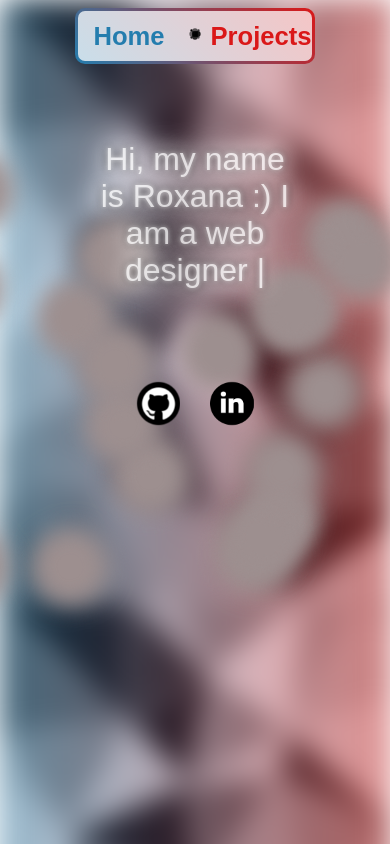
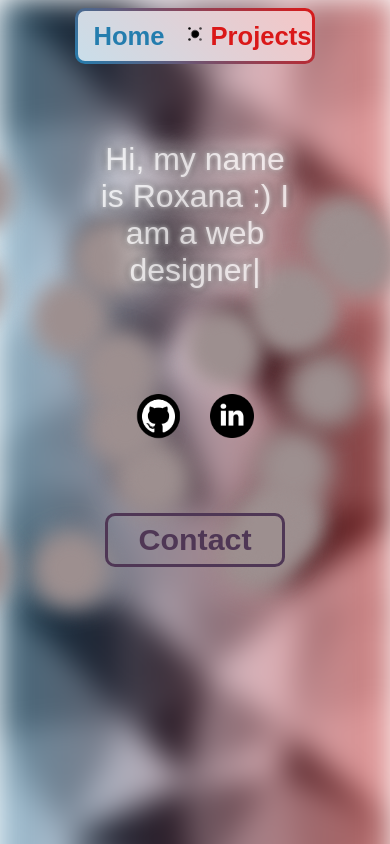
Before and after one commit to Roxxanar/PortofolioNextJs, a Next.js app: page / in a window 390 px wide. Shown: the top 844 px of the page. Built offline with nearby package versions, Linux system fonts and the light colour scheme; a web font is replaced by a local one.

Commit message:
changes4

```diff
--- a/src/app/components/Contact.module.css
+++ b/src/app/components/Contact.module.css
@@ -1,6 +1,8 @@
 .contact {
     width: 180px;
     height: 54.8px;
+
+    font-weight: bold;
 
     --list: #4f3755;
     --grad: linear-gradient(45deg, var(--list));
@@ -23,7 +25,7 @@
     aspect-ratio: 7/ 10;
     border-radius: 10px;
     font-size: 1.9rem;
-    font-weight: bold;
+
     cursor: pointer;
     position: relative;
     z-index: 1;
--- a/src/app/drawings/drawings.module.css
+++ b/src/app/drawings/drawings.module.css
@@ -59,8 +59,6 @@ html {
   z-index: 2;
 }
 
-
-
 .navbar {
   display: flex;
   justify-content: space-evenly;
@@ -106,13 +104,10 @@ html {
   transform: scale(1.05);
 }
 
-
-
 .hoveronphoto {
   padding-top: 40px;
   position: relative;
-    font-size:2rem;
-
+  font-size: 2rem;
 }
 
 .hoveronphoto p {
@@ -124,7 +119,6 @@ padding-top: 40px;
   -webkit-background-clip: text;
   -webkit-text-fill-color: transparent;
 }
-
 
 /* From Uiverse.io by IWhat1 */
 .container_card {
@@ -139,15 +133,11 @@ padding-top: 40px;
   transform-style: preserve-3d;
   opacity: 100%;
   z-index: 4;
-
 }
 
 .image {
-
   border-radius: 20px;
-
 }
-
 
 .card {
   height: 100%;
@@ -156,10 +146,7 @@ padding-top: 40px;
   position: relative;
   transition: transform 1500ms;
   transform-style: preserve-3d;
-
-
 }
-
 
 @media (min-width: 1300px) {
   .container_card:hover > .card {
@@ -168,23 +155,16 @@ padding-top: 40px;
   }
 }
 
-
-
 .flipped {
-
   transform: rotateY(180deg) rotateZ(180deg);
 }
 
 .flipped2 {
   transform: rotateY(180deg) rotateZ(180deg);
-
 }
 
-
-
-
-
-  .front, .back {
+.front,
+.back {
   height: 100%;
   width: 100%;
 
@@ -193,8 +173,7 @@ padding-top: 40px;
   backface-visibility: hidden;
 
   border-radius: 20px;
-    background: linear-gradient(-90deg,
-    #de4242,#508dad);
+  background: linear-gradient(-90deg, #de4242, #508dad);
 
   display: flex;
   flex-direction: column;
@@ -202,14 +181,13 @@ padding-top: 40px;
   align-items: center;
 }
 
-
 .back {
-
   border: 2px solid black;
   transform: rotateY(180deg) rotateZ(180deg);
 }
 
-  .backHeading, .frontHeading {
+.backHeading,
+.frontHeading {
   font-size: 1.9rem;
 
   font-weight: bold;
@@ -222,20 +200,14 @@ padding-top: 40px;
   width: 80%;
 }
 
-
 @media (max-width: 1300px) {
   .fundal {
     margin-top: 100px;
   }
-
-
 }
 
 @media (max-width: 1200px) {
-
-
   .container_card {
-
     padding-top: 40px;
     width: 50vw;
     height: 50vw;
@@ -243,35 +215,36 @@ padding-top: 40px;
 
   .hoveronphoto {
     padding-top: 30px;
-        font-size:1.7rem;
+    font-size: 1.7rem;
+  }
 }
 
-}
-
-
 @media (max-width: 500px) {
-
-
   .fundal {
     margin-top: 90px;
   }
 
-.backHeading, .frontHeading {
+  .navbar {
+    width: 60vw;
+  }
+
+  .navbar a {
+    display: flex;
+    justify-content: center;
+    align-items: center;
+    width: 50px; /* fixed width */
+  }
+
+  .backHeading,
+  .frontHeading {
     font-size: 1.5rem;
-
-
   }
 
   .backHeading2 {
     font-size: 1.2rem;
-
   }
 
   .hoveronphoto {
-
-    font-size:1.5rem;
+    font-size: 1.5rem;
   }
-
-
-
 }
--- a/src/app/page.module.css
+++ b/src/app/page.module.css
@@ -17,7 +17,7 @@ html::-webkit-scrollbar {
   top: 0;
   left: 0;
   width: 100vw;
-  height: 1300px;
+  height: 1000px;
   object-fit: cover;
   filter: blur(15px);
   /*overflow: hidden;*/
@@ -59,6 +59,7 @@ html::-webkit-scrollbar {
   align-items: center;
   width: 30vw;
   gap: 60px;
+  margin-top: 70px;
 }
 
 .icon_left,
@@ -232,7 +233,7 @@ html::-webkit-scrollbar {
   /*position: relative;*/
   /*width: 80%;*/
   max-width: 1200px; /* Prevents it from getting too large */
-  height: 1250px;
+  height: 950px;
   /*background-color: black;*/
   min-height: 500px;
   font-family: var(--font-geist-sans);
@@ -551,7 +552,16 @@ html::-webkit-scrollbar {
     display: flex;
     justify-content: center;
     align-items: center;
-    width: 100px; /* fixed width */
+    width: 50px; /* fixed width */
+  }
+
+  .fundal {
+
+    height:200px;
+  }
+
+  .background {
+    height: 70px;
   }
 
   .container a {
--- a/src/app/programming/programming.module.css
+++ b/src/app/programming/programming.module.css
@@ -558,6 +558,17 @@ position: relative;
   }
 }
 
+@media (max-width: 600px) {
+
+.text_tooltip {
+
+  display:none;
+}
+}
+
+
+
+
 @media (max-width: 500px) {
   .navbar {
     width: 60vw;
@@ -567,7 +578,7 @@ position: relative;
     display: flex;
     justify-content: center;
     align-items: center;
-    width: 100px; /* fixed width */
+    width: 50px; /* fixed width */
   }
 
   .fundal {
--- a/src/app/projects/projects.module.css
+++ b/src/app/projects/projects.module.css
@@ -251,7 +251,7 @@ padding-top: 40px;
     display: flex;
     justify-content: center;
     align-items: center;
-    width: 100px; /* fixed width */
+    width: 50px; /* fixed width */
   }
 
 
--- a/src/app/uiux/uiux.module.css
+++ b/src/app/uiux/uiux.module.css
@@ -143,7 +143,8 @@ html {
   align-items: center;
   width: calc(min(400px, 60vw) + 60px);
   height: 70px;
-
+border-top-left-radius: 10px;
+border-top-right-radius: 10px;
   text-align: center;
 
   margin-left: -10px;
@@ -189,6 +190,8 @@ html {
 
   -webkit-background-clip: text;
   -webkit-text-fill-color: transparent;
+
+
 
 }
 
@@ -494,7 +497,7 @@ button:focus {
     display: flex;
     justify-content: center;
     align-items: center;
-    width: 100px; /* fixed width */
+    width: 50px; /* fixed width */
   }
 
   .container a {
```
Lines whose indentation alone changed are shown as unchanged.
